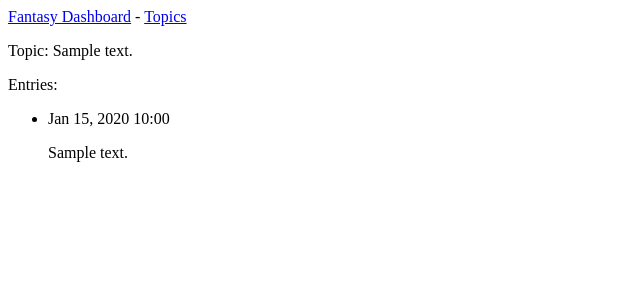
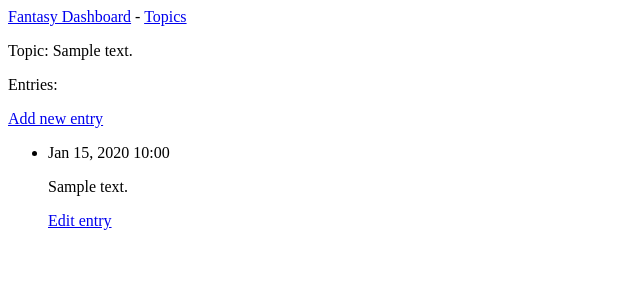
Before and after one commit to jtoncheo/FantasyDashboard, a Django app: page /topics/1/ in a window 1280 px wide. Shown: the top 300 px of the page, without its empty margins (0-640 px from the left). Run offline with Django 4.2, Linux system fonts and the light colour scheme; tables that the repository leaves empty hold one stand-in row (values such as "Sample post").

Commit message:
Added the ability to add & modify entries (forms)

```diff
--- a/fantasy_dashboardapp/templates/fantasy_dashboardapp/topic.html
+++ b/fantasy_dashboardapp/templates/fantasy_dashboardapp/topic.html
@@ -5,11 +5,18 @@
     <p>Topic: {{ topic }}</p>
 
     <p>Entries:</p>
+    <p>
+        <a href="{% url 'fantasy_dashboardapp:new_entry' topic.id %}">Add new entry</a>
+    </p>
+
     <ul>
     {% for entry in entries %}
         <li>
             <p>{{ entry.date_added|date:'M d, Y H:i' }}</p>
             <p>{{ entry.text|linebreaks }}</p>
+            <p>
+                <a href="{% url 'fantasy_dashboardapp:edit_entry' entry.id %}">Edit entry</a>
+            </p>
         </li>
     {% empty %}
         <li> there are no entries for this topic yet.</li>
--- a/fantasy_dashboardapp/templates/fantasy_dashboardapp/topics.html
+++ b/fantasy_dashboardapp/templates/fantasy_dashboardapp/topics.html
@@ -14,4 +14,6 @@
         {% endfor %}
     </ul>
 
+    <a href="{% url 'fantasy_dashboardapp:new_topic' %}">Add a new topic</a>
+
 {% endblock content %}
--- a/fantasy_dashboardapp/urls.py
+++ b/fantasy_dashboardapp/urls.py
@@ -14,4 +14,6 @@ urlpatterns = [
     path('topics/<int:topic_id>/', views.topic, name='topic'),
     # Page for adding a new topic
     path('new_topic/', views.new_topic, name='new_topic'),
+    #Page for adding a new entry
+    path('new_entry/<int:topic_id>/', views.new_entry, name='new_entry'),
 ]
--- a/fantasy_dashboardapp/views.py
+++ b/fantasy_dashboardapp/views.py
@@ -1,7 +1,7 @@
 from django.shortcuts import render, redirect
 
 from .models import Topic
-from .forms import TopicForm
+from .forms import TopicForm, EntryForm
 
 # Create your views here.
 def index(request):
@@ -36,3 +36,23 @@ def new_topic(request):
     # Display a blank or invalid form
     context = {'form': form}
     return render(request, 'fantasy_dashboardapp/new_topic.html', context)
+
+def new_entry(request, topic_id):
+    '''Add a new entry for a particular topic.'''
+    topic = Topic.objects.get(id=topic_id)
+
+    if request.method != 'POST':
+        # No data submitted; create a blank form.
+        form = EntryForm()
+    else:
+        # POST data submitted; process data
+        form = EntryForm(data=request.POST)
+        if form.is_valid():
+            new_entry = form.save(commit=False)
+            new_entry.topic = topic
+            new_entry.save()
+            return redirect('fantasy_dashboardapp:topic', topic_id=topic_id)
+
+    #Display a blank or invalid form
+    context = {'topic': topic, 'form': form}
+    return render(request, 'fantasy_dashboardapp/new_entry.html', context)
```
Also changed, not shown: fantasy_dashboardapp/forms.py (+8 -1 lines), fantasy_dashboardapp/templates/fantasy_dashboardapp/new_entry.html (added, +14 -0 lines), fantasy_dashboardapp/templates/fantasy_dashboardapp/new_topic.html (added, +12 -0 lines), fantasy_dashboardapp/sleeper_api.py (added). Lines whose indentation alone changed are shown as unchanged.
